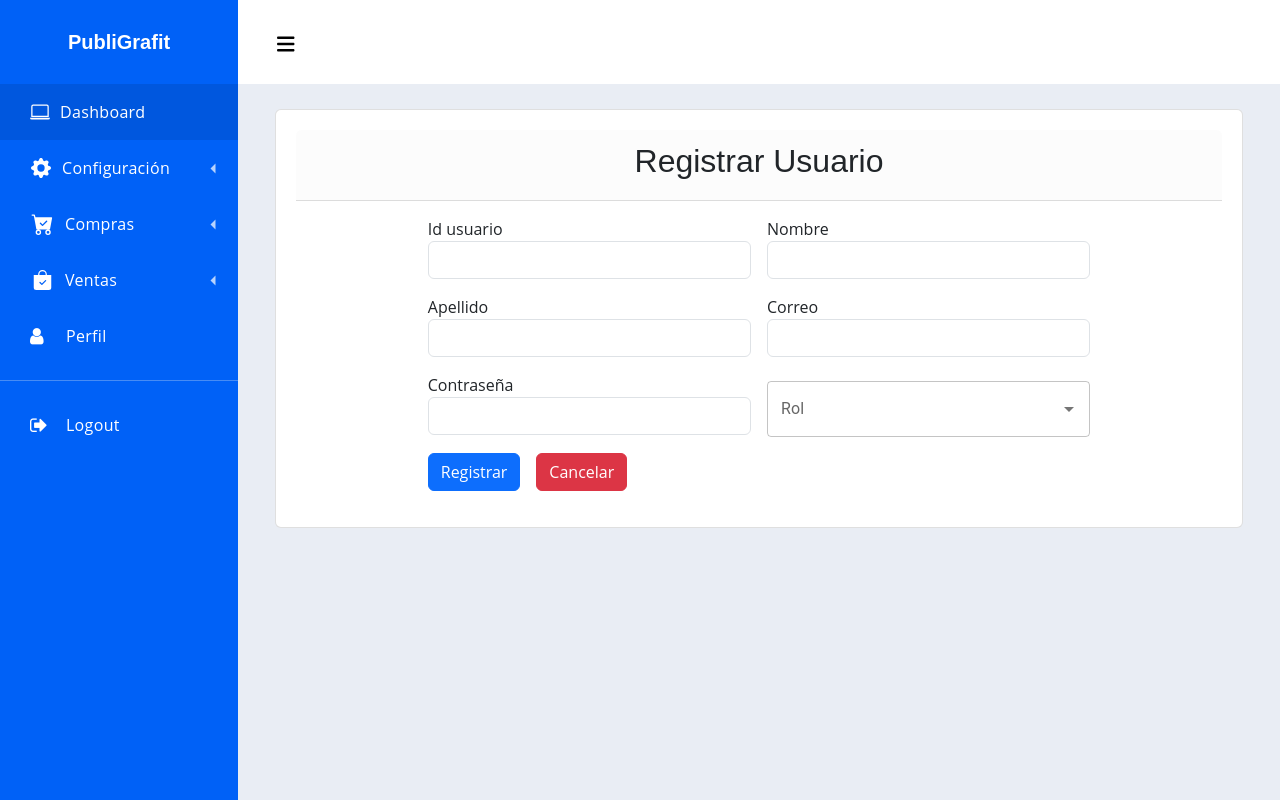
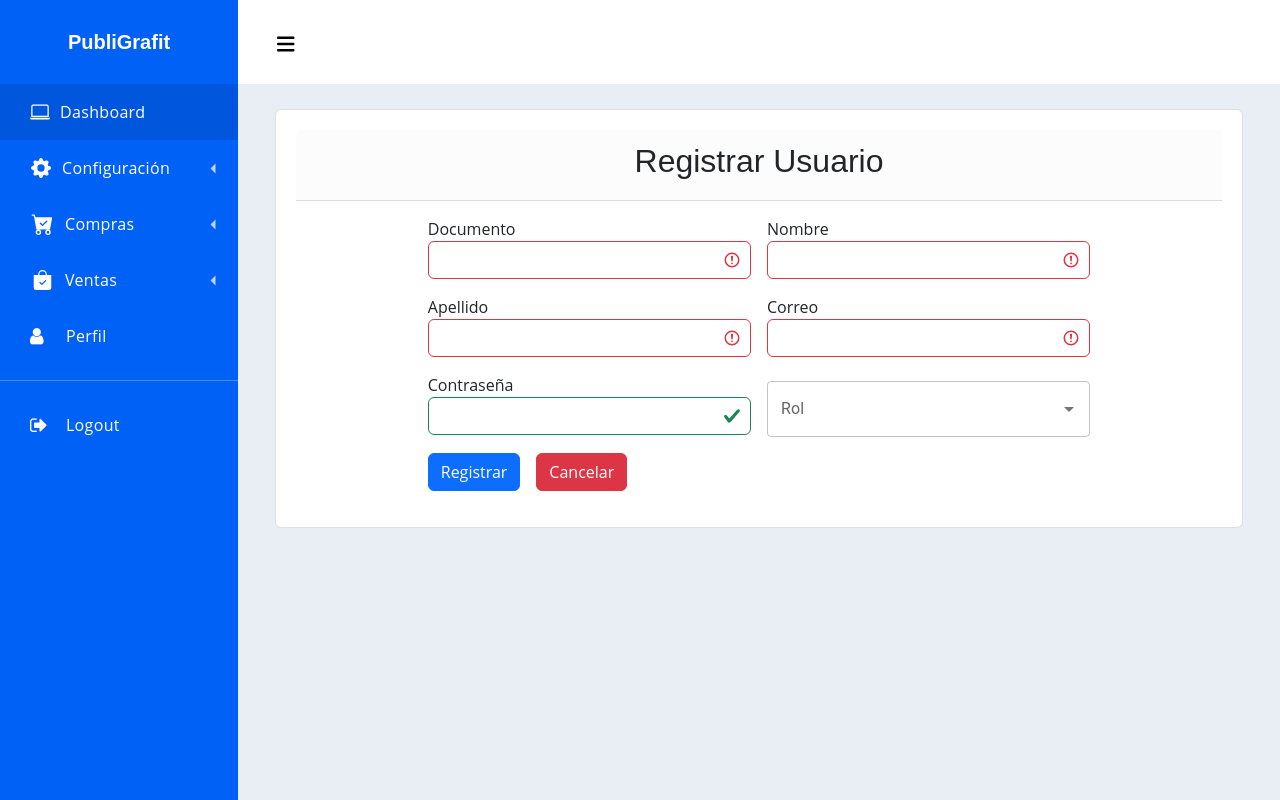
Before and after one commit to daniels99ecg/ProyectoPubligrafit, a React (Vite) app in the folder client/: page /usuario/create in a window 1280 px wide. Built offline with nearby package versions, Linux system fonts and the light colour scheme; no server answers.

Commit message:
Agregando validaciones en tiempo real al modulo de usuario

```diff
--- a/client/package.json
+++ b/client/package.json
@@ -18,6 +18,7 @@
     "@mui/x-data-grid-premium": "^6.17.0",
     "axios": "^1.5.1",
     "formik": "^2.4.5",
+    "js-cookie": "^3.0.5",
     "react": "^18.2.0",
     "react-dom": "^18.2.0",
     "react-router-dom": "^6.17.0",
--- a/client/src/App.jsx
+++ b/client/src/App.jsx
@@ -51,6 +51,7 @@ function App() {
      <RolContextProvider>
      <Routes>
      <Route path='/' element={<Login/>}/>
+
       <Route path='/dashboard' element={<Dashboard/>}/>
       {/* Usuarios */}
 
--- a/client/src/components/nav.jsx
+++ b/client/src/components/nav.jsx
@@ -2,6 +2,7 @@ import '../css/style.css'
 
 import '../js/pruebas'
 function Nav() {
+
   return (
     <>
     <div className='dashboard' >
--- a/client/src/context/Rol/RolContext.jsx
+++ b/client/src/context/Rol/RolContext.jsx
@@ -18,7 +18,6 @@ export const useRol=()=>{
     const navigate=useNavigate()
     const [listar, setListar]=useState([])//Lista todos los roles
     const [searchTerm, setSearchTerm] = useState("");
-
 async function cargarRol(){
 
         const response= await getListarRoles()//LLamar la ruta del server
@@ -73,6 +72,7 @@ try {
 
           await crearRol(values)
           navigate("/rol")
+          window.location.reload()
 
           swalWithBootstrapButtons.fire(
             'Registro Enviado!',
--- a/client/src/page/Compras/Compras.jsx
+++ b/client/src/page/Compras/Compras.jsx
@@ -4,12 +4,12 @@ import Nav from '../../components/nav'
 import {DataGrid} from '@mui/x-data-grid'
 import { useCompra } from "../../context/Compras/ComprasContext";
 function Compras (){ //Inicializar
-const {cargarCompras,setSearchTerm,filtrarDesactivados} = useCompra()
+const {cargarCompras,setSearchTerm,searchTerm,filtrarDesactivados} = useCompra()
 useEffect(()=>{
 
     cargarCompras()
 
-},[])
+},[searchTerm])
 
 
     return (
--- a/client/src/page/Dashboard/dashboard.jsx
+++ b/client/src/page/Dashboard/dashboard.jsx
@@ -3,13 +3,11 @@ import Nav from '../../components/nav'
 import { BarChart } from '@mui/x-charts/BarChart';
 import { PieChart } from '@mui/x-charts/PieChart';
 import { useEffect } from 'react';
+
 function dashboard(){
 
 
-  useEffect(()=>{
 
-
-},[])
     return(
         <>
         <Nav/>
--- a/client/src/page/Login/login.jsx
+++ b/client/src/page/Login/login.jsx
@@ -2,6 +2,7 @@ import { loginIngreso } from "../../api/Usuario/rutas.api";
 import { Formik, Form, Field, ErrorMessage } from 'formik';
 import { useNavigate } from 'react-router-dom';
 import  { useState } from 'react';
+import Cookies from 'js-cookie';
 
 function Login(){
 
@@ -15,7 +16,8 @@ function Login(){
       console.log('Valores enviados:', response);
 
       if (response.token) {
-        localStorage.setItem('token', response.token);
+        Cookies.set('token', response.token);
+
         navigate('/dashboard');
         window.location.reload();
       } else {
--- a/client/src/page/Rol/Rol.jsx
+++ b/client/src/page/Rol/Rol.jsx
@@ -27,10 +27,10 @@ const {listar,cargarRol, desactivarCliente, activarCliente,searchTerm,setSearchT
                           <br />
 
     <div className='row'>
-    <div className="col-md-2">
+    <div className="col-md-2 col-12 mb-2">
     <a className="btn btn-primary " href="/rol/create" role="button">Nuevo Registro</a>
     </div>
-    <div className="col-md-3" style={{ marginLeft: 'auto' }}>
+    <div className="col-md-3 col-12" style={{ marginLeft: 'auto' }}>
     <input
                   type="text"
                   placeholder="Buscar..."
--- a/client/src/page/Rol/RolCreate.jsx
+++ b/client/src/page/Rol/RolCreate.jsx
@@ -11,7 +11,18 @@ function RolCreate() {
   useEffect(() => {
     cargarpermiso();
   }, []);
+  const obtenerFechaActual = () => {
+    const hoy = new Date();
+    const anio = hoy.getFullYear();
+    let mes = hoy.getMonth() + 1;
+    let dia = hoy.getDate();
 
+    // Agrega un cero inicial para meses y días de un solo dígito
+    mes = mes < 10 ? `0${mes}` : mes;
+    dia = dia < 10 ? `0${dia}` : dia;
+
+    return `${anio}-${mes}-${dia}`;
+  };
   return (
     <>
       <Nav />
@@ -27,7 +38,7 @@ function RolCreate() {
                   <Formik
                     initialValues={{
                       nombre_rol: '',
-                      fecha: '',
+                      fecha: obtenerFechaActual(),
                       permisos: [],
                     }}
                     enableReinitialize={true}
@@ -55,6 +66,10 @@ function RolCreate() {
                             className='form-control'
                             placeholder='Fecha'
                             onChange={handleChange}
+                            value={values.fecha}
+                            variant='outlined'
+                            disabled
+                            fullWidth
                           />
                         </div>
 
--- a/client/src/page/Usuario/usuarioCreate.jsx
+++ b/client/src/page/Usuario/usuarioCreate.jsx
@@ -43,7 +43,7 @@ function UserCreate() {
     contrasena:""
     }
    }
-   validate={(values)=>{
+   validate={async(values)=>{
     const errors={}
 
     if (!values.nombres || !values.apellidos) {
@@ -55,8 +55,23 @@ function UserCreate() {
 
     }else if(!/^[a-zA-Z]+$/.test(values.apellidos)){
       errors.apellidos = 'Este campo solo debe contener letras';
+    }
+    if (!values.id_usuario) {
+        errors.id_usuario = 'Este campo es requerido';
+      } else if (!/^[0-9]+$/.test(values.id_usuario)) {
+        errors.id_usuario = 'Este campo solo debe contener números';
+      }
+    if (!values.email) {
+      errors.email = 'Este campo es requerido';
+    } else if (!/^[^\s@]+@[^\s@]+\.[^\s@]+$/.test(values.email)) {
+      errors.email = 'Correo electrónico no válido';
+    }
+    if (!values.contrasena) {
+      errors.contrasena = 'Este campo es requerido';
+    } else if (values.contrasena.length < 8) {
+      errors.contrasena = 'La contraseña debe tener al menos 8 caracteres';
+    }
 
-    }
     return errors;
 
    }}
@@ -70,17 +85,31 @@ function UserCreate() {
    }}
 
    >
-  {({handleChange, handleSubmit, values, errors})=>(
+  {({handleChange, handleSubmit, values, errors, isValid})=>(
 
       <Form onSubmit={handleSubmit}  className='row g-3' id='pruebas'>
 
           <div className="col-md-6">
-      <label>Id usuario</label>
-      <input  type='text' name='id_usuario' onChange={handleChange} value={values.id_usuario} className="form-control"/>
+      <label>Documento</label>
+      <input
+      type='text'
+       name='id_usuario'
+       onChange={handleChange}
+        value={values.id_usuario}
+        className={`form-control ${values.id_usuario && /^[0-9]+$/.test(values.id_usuario) ? 'is-valid' : 'is-invalid'}`}
+                          />
+                          {errors.id_usuario && (
+                            <div className='invalid-feedback'>{errors.id_usuario}</div>
+                          )}
                         </div>
       <div className="col-md-6">
                           <label>Nombre</label>
-      <input  type='text' name='nombres' onChange={handleChange} value={values.nombres} className={`form-control ${errors.nombres ? 'is-invalid' : ''}`}
+                          <input
+                            type='text'
+                            name='nombres'
+                            onChange={handleChange}
+                            value={values.nombres}
+                            className={`form-control ${values.nombres && /^[a-zA-Z]+$/.test(values.nombres) ? 'is-valid' : 'is-invalid'}`}
                           />
                           {errors.nombres && (
                             <div className='invalid-feedback'>{errors.nombres}</div>
@@ -88,7 +117,12 @@ function UserCreate() {
                         </div>
       <div className="col-md-6">
       <label>Apellido</label>
-      <input  type='text' name='apellidos' onChange={handleChange} value={values.apellidos} className={`form-control ${errors.apellidos ? 'is-invalid' : ''}`}
+      <input
+        type='text'
+         name='apellidos'
+          onChange={handleChange}
+          value={values.apellidos}
+          className={`form-control ${values.apellidos && /^[a-zA-Z]+$/.test(values.apellidos) ? 'is-valid' : 'is-invalid'}`}
           />
                           {errors.apellidos && (
                             <div className='invalid-feedback'>{errors.apellidos}</div>
@@ -96,11 +130,29 @@ function UserCreate() {
 </div>
 <div className="col-md-6">
       <label>Correo</label>
-      <input  type='text' name='email' onChange={handleChange} value={values.email} className="form-control"/>
+      <input
+       type='text'
+        name='email'
+        onChange={handleChange}
+        value={values.email}
+        className={`form-control ${values.email && /^[^\s@]+@[^\s@]+\.[^\s@]+$/.test(values.email) ? 'is-valid' : 'is-invalid'}`}
+        />
+        {errors.email && (
+          <div className='invalid-feedback'>{errors.email}</div>
+        )}
       </div>
 <div className="col-md-6">
       <label>Contraseña</label>
-      <input  type='password' name='contrasena' onChange={handleChange} value={values.contrasena} className="form-control" />
+      <input
+      type='password'
+      name='contrasena'
+      onChange={handleChange}
+      value={values.contrasena}
+      className={`form-control ${errors.contrasena ? 'is-invalid' : 'is-valid'}`}
+       />
+      {errors.contrasena && (
+          <div className='invalid-feedback'>{errors.contrasena}</div>
+        )}
         </div>
 
 <div className="col-md-6">
@@ -124,7 +176,7 @@ function UserCreate() {
 <br />
 
 <div className="col-auto">
-      <button className="btn btn-primary" type='submit'>
+      <button className="btn btn-primary" type='submit' disabled={!isValid}>
         Registrar
       </button>
 </div>
```
Also changed, not shown: client/src/context/Usuario/UserContext.jsx (+12 -11 lines), client/src/page/Usuario/usuario.jsx (+5 -5 lines), 2 other files (tests, documents, lock files or other folders). Lines whose indentation alone changed are shown as unchanged.
